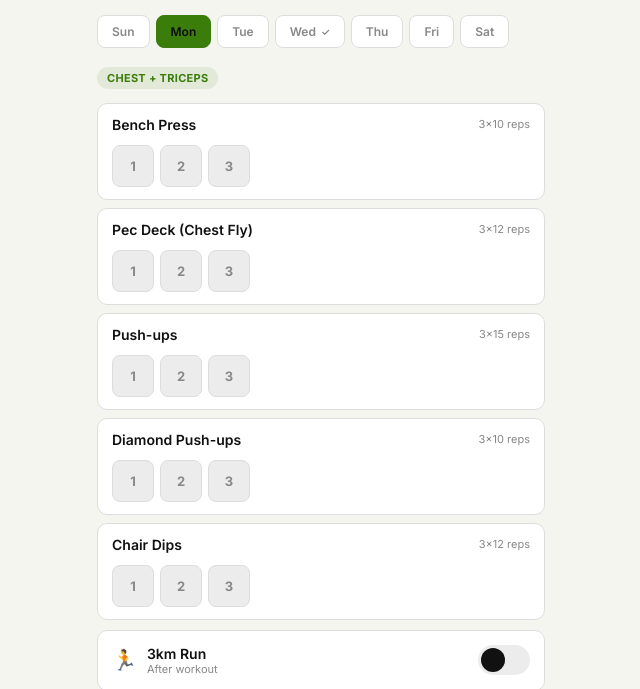
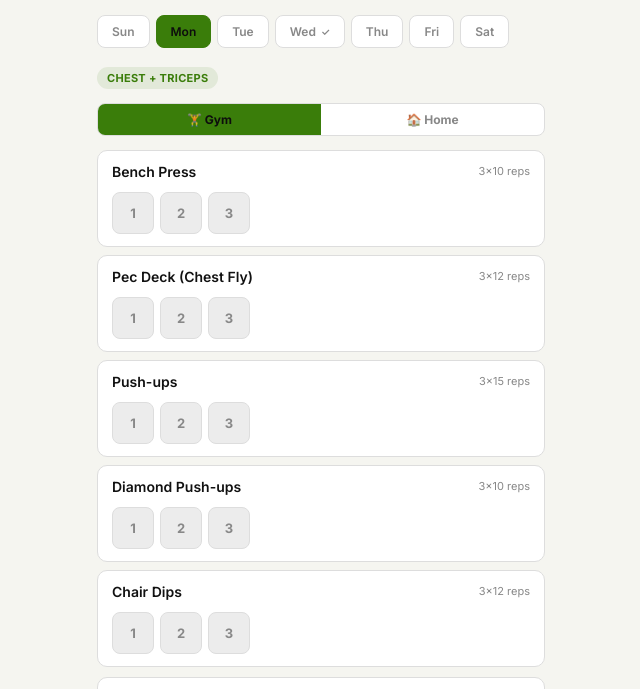
Before and after one commit to Krish-Coding-design/5AM-Grind, a plain HTML site: page index.html in a window 1280 px wide. Shown: the part 99-788 px from the top of the page, without its empty margins (319-959 px from the left). Drawn offline with Linux system fonts and the light colour scheme.

Commit message:
Update index.html

```diff
--- a/index.html
+++ b/index.html
@@ -45,6 +45,10 @@ body{max-width:480px;margin:0 auto;padding:16px 16px calc(16px + env(safe-area-i
 .day-btn.active{background:var(--accent);color:#0d0d0d;border-color:var(--accent)}
 .day-btn.today{border-color:var(--accent)}
 .day-btn .check{font-size:10px;margin-left:2px}
+
+.mode-toggle{display:flex;gap:0;margin-bottom:14px;background:var(--surface);border:1px solid var(--border);border-radius:8px;overflow:hidden}
+.mode-btn{flex:1;padding:8px 0;text-align:center;font-size:12px;font-weight:700;color:var(--text-dim);background:none;border:none;cursor:pointer;font-family:inherit;transition:all .15s}
+.mode-btn.active{background:var(--accent);color:#0d0d0d}
 
 .session-tag{display:inline-block;padding:4px 10px;border-radius:20px;font-size:11px;font-weight:700;letter-spacing:.3px;margin-bottom:14px}
 .session-tag.workout{background:var(--accent-dim);color:var(--accent)}
@@ -137,27 +141,98 @@ const DAY_LABELS = ['Sun','Mon','Tue','Wed','Thu','Fri','Sat'];
 const DAY_FULL = ['Sunday','Monday','Tuesday','Wednesday','Thursday','Friday','Saturday'];
 
 const WORKOUTS = {
-  1:{type:'workout',title:'Chest + Triceps',run:true,exercises:[
-    {name:'Bench Press',sets:3,reps:'10 reps'},{name:'Pec Deck (Chest Fly)',sets:3,reps:'12 reps'},
-    {name:'Push-ups',sets:3,reps:'15 reps'},{name:'Diamond Push-ups',sets:3,reps:'10 reps'},
-    {name:'Chair Dips',sets:3,reps:'12 reps'}]},
-  2:{type:'workout',title:'Back + Biceps',run:true,exercises:[
-    {name:'Pull-ups (or negatives)',sets:3,reps:'max reps'},{name:'Lat Pulldown',sets:3,reps:'12 reps'},
-    {name:'Rows Machine',sets:3,reps:'12 reps'},{name:'Chin-grip Negative Pull-ups',sets:3,reps:'10 reps'}]},
-  3:{type:'light',title:'Rest Day',run:false,message:'Stretch, walk, recover. Muscles grow on rest days.'},
-  4:{type:'workout',title:'Shoulders + Core',run:true,exercises:[
-    {name:'Shoulder Press Machine',sets:3,reps:'12 reps'},{name:'Pike Push-ups',sets:3,reps:'10 reps'},
-    {name:'Plank',sets:3,reps:'45 sec'},{name:'Leg Raises',sets:3,reps:'12 reps'},
-    {name:'Dead Bugs',sets:3,reps:'10 each'}]},
-  5:{type:'workout',title:'Legs',run:true,exercises:[
-    {name:'Squats',sets:3,reps:'20 reps'},{name:'Bulgarian Split Squats',sets:3,reps:'10 each'},
-    {name:'Lunges',sets:3,reps:'12 each'},{name:'Calf Raises',sets:3,reps:'25 reps'},
-    {name:'Wall Sit',sets:3,reps:'30 sec'}]},
-  6:{type:'workout',title:'Full Body',run:true,exercises:[
-    {name:'Pull-ups',sets:3,reps:'max reps'},{name:'Bench Press',sets:3,reps:'10 reps'},
-    {name:'Rows Machine',sets:3,reps:'12 reps'},{name:'Squats',sets:3,reps:'15 reps'},
-    {name:'Plank',sets:3,reps:'30 sec'}]},
-  0:{type:'light',title:'Run Only',run:true,message:'No workout — just your 3km run. Eat big after.'}
+  1: {
+    type:'workout', title:'Chest + Triceps', run:true,
+    gym:[
+      {name:'Bench Press',sets:3,reps:'10 reps'},
+      {name:'Pec Deck (Chest Fly)',sets:3,reps:'12 reps'},
+      {name:'Push-ups',sets:3,reps:'15 reps'},
+      {name:'Diamond Push-ups',sets:3,reps:'10 reps'},
+      {name:'Chair Dips',sets:3,reps:'12 reps'}
+    ],
+    home:[
+      {name:'Push-ups (slow: 3s down)',sets:4,reps:'15 reps'},
+      {name:'Diamond Push-ups',sets:4,reps:'12 reps'},
+      {name:'Decline Push-ups (feet on chair)',sets:3,reps:'12 reps'},
+      {name:'Archer Push-ups',sets:3,reps:'6 each'},
+      {name:'Chair Dips',sets:3,reps:'15 reps'},
+      {name:'Tricep Push-ups (elbows tight)',sets:3,reps:'10 reps'}
+    ]
+  },
+  2: {
+    type:'workout', title:'Back + Biceps', run:true,
+    gym:[
+      {name:'Pull-ups (or negatives)',sets:3,reps:'max reps'},
+      {name:'Lat Pulldown',sets:3,reps:'12 reps'},
+      {name:'Rows Machine',sets:3,reps:'12 reps'},
+      {name:'Chin-grip Negative Pull-ups',sets:3,reps:'10 reps'}
+    ],
+    home:[
+      {name:'Towel Door Rows',sets:4,reps:'12 reps'},
+      {name:'Superman Holds',sets:4,reps:'20 sec'},
+      {name:'Reverse Snow Angels',sets:3,reps:'12 reps'},
+      {name:'Towel Bicep Curls (stand on towel)',sets:3,reps:'12 each'},
+      {name:'Prone Y Raises',sets:3,reps:'12 reps'},
+      {name:'Isometric Towel Pull (5 angles)',sets:3,reps:'10 sec each'}
+    ]
+  },
+  3: {type:'light', title:'Rest Day', run:false, message:'Stretch, walk, recover. Muscles grow on rest days.'},
+  4: {
+    type:'workout', title:'Shoulders + Core', run:true,
+    gym:[
+      {name:'Shoulder Press Machine',sets:3,reps:'12 reps'},
+      {name:'Pike Push-ups',sets:3,reps:'10 reps'},
+      {name:'Plank',sets:3,reps:'45 sec'},
+      {name:'Leg Raises',sets:3,reps:'12 reps'},
+      {name:'Dead Bugs',sets:3,reps:'10 each'}
+    ],
+    home:[
+      {name:'Pike Push-ups',sets:4,reps:'12 reps'},
+      {name:'Elevated Pike Push-ups (feet on chair)',sets:3,reps:'8 reps'},
+      {name:'Lateral Raises (water bottles)',sets:3,reps:'15 each'},
+      {name:'Plank',sets:3,reps:'60 sec'},
+      {name:'Leg Raises',sets:3,reps:'15 reps'},
+      {name:'Dead Bugs',sets:3,reps:'12 each'},
+      {name:'Mountain Climbers',sets:3,reps:'20 reps'}
+    ]
+  },
+  5: {
+    type:'workout', title:'Legs', run:true,
+    gym:[
+      {name:'Squats',sets:3,reps:'20 reps'},
+      {name:'Bulgarian Split Squats',sets:3,reps:'10 each'},
+      {name:'Lunges',sets:3,reps:'12 each'},
+      {name:'Calf Raises',sets:3,reps:'25 reps'},
+      {name:'Wall Sit',sets:3,reps:'30 sec'}
+    ],
+    home:[
+      {name:'Jump Squats',sets:4,reps:'15 reps'},
+      {name:'Bulgarian Split Squats (slow)',sets:3,reps:'12 each'},
+      {name:'Walking Lunges',sets:3,reps:'14 each'},
+      {name:'Single Leg Calf Raises',sets:3,reps:'20 each'},
+      {name:'Wall Sit',sets:3,reps:'45 sec'},
+      {name:'Pistol Squat Negatives',sets:3,reps:'5 each'}
+    ]
+  },
+  6: {
+    type:'workout', title:'Full Body', run:true,
+    gym:[
+      {name:'Pull-ups',sets:3,reps:'max reps'},
+      {name:'Bench Press',sets:3,reps:'10 reps'},
+      {name:'Rows Machine',sets:3,reps:'12 reps'},
+      {name:'Squats',sets:3,reps:'15 reps'},
+      {name:'Plank',sets:3,reps:'30 sec'}
+    ],
+    home:[
+      {name:'Decline Push-ups',sets:3,reps:'15 reps'},
+      {name:'Towel Door Rows',sets:3,reps:'12 reps'},
+      {name:'Pike Push-ups',sets:3,reps:'10 reps'},
+      {name:'Jump Squats',sets:3,reps:'15 reps'},
+      {name:'Burpees',sets:3,reps:'10 reps'},
+      {name:'Plank',sets:3,reps:'45 sec'}
+    ]
+  },
+  0: {type:'light', title:'Run Only', run:true, message:'No workout — just your 3km run. Eat big after.'}
 };
 
 let selectedDay = new Date().getDay();
@@ -192,22 +267,23 @@ function getCurrentDK() {
   return localDate(d);
 }
 
+function getExercises(w, mode) {
+  if (w.type === 'light') return [];
+  return mode === 'home' ? w.home : w.gym;
+}
+
 function getDayCompletion(dk, dayNum) {
   const state = loadDay(dk);
   const w = WORKOUTS[dayNum];
   if (!w) return 0;
 
-  // Pure rest day (Wed) — always counts as complete for streaks
   if (w.type === 'light' && !w.run) return 1;
+  if (w.type === 'light' && w.run) return state.run ? 1 : 0;
 
-  // Run-only day (Sun)
-  if (w.type === 'light' && w.run) {
-    return state.run ? 1 : 0;
-  }
-
-  // Workout days
+  const mode = state.mode || 'gym';
+  const exercises = getExercises(w, mode);
   let total = 0, done = 0;
-  w.exercises.forEach((ex, i) => {
+  exercises.forEach((ex, i) => {
     total += ex.sets;
     for (let s = 0; s < ex.sets; s++) if (state['e'+i+'_s'+s]) done++;
   });
@@ -277,8 +353,11 @@ function renderContent() {
     return;
   }
 
+  const mode = state.mode || 'gym';
+  const exercises = getExercises(w, mode);
+
   let totalSets = 0, doneSets = 0;
-  w.exercises.forEach((ex, i) => {
+  exercises.forEach((ex, i) => {
     totalSets += ex.sets;
     for (let s = 0; s < ex.sets; s++) if (state['e'+i+'_s'+s]) doneSets++;
   });
@@ -287,7 +366,13 @@ function renderContent() {
 
   let h = `<span class="session-tag workout">${w.title.toUpperCase()}</span>`;
 
-  w.exercises.forEach((ex, i) => {
+  // Gym / Home toggle
+  h += `<div class="mode-toggle">
+    <button class="mode-btn ${mode==='gym'?'active':''}" onclick="setMode('gym')">🏋️ Gym</button>
+    <button class="mode-btn ${mode==='home'?'active':''}" onclick="setMode('home')">🏠 Home</button>
+  </div>`;
+
+  exercises.forEach((ex, i) => {
     let sets = '';
     for (let s = 0; s < ex.sets; s++) {
       const d = state['e'+i+'_s'+s] ? 'done' : '';
@@ -322,7 +407,18 @@ function toggleRun() {
 
 function updateKm(v) {
   const dk = getCurrentDK(), s = loadDay(dk);
-  s.km = Math.max(0, parseFloat(v) || 0);
+  s.km = Math.max(0, Math.min(999, parseFloat(v) || 0));
+  saveDay(dk, s); renderNav(); renderContent();
+}
+
+function setMode(mode) {
+  const dk = getCurrentDK(), s = loadDay(dk);
+  // Clear exercise progress when switching modes (different exercise count)
+  const oldMode = s.mode || 'gym';
+  if (oldMode !== mode) {
+    Object.keys(s).forEach(k => { if (k.startsWith('e')) delete s[k]; });
+  }
+  s.mode = mode;
   saveDay(dk, s); renderNav(); renderContent();
 }
 
@@ -336,7 +432,6 @@ function renderHistory() {
   const hv = document.getElementById('historyView');
   const today = new Date();
 
-  // Current streak (yesterday backwards, then check today)
   let streak = 0;
   const d = new Date(today);
   d.setDate(d.getDate() - 1);
@@ -347,7 +442,6 @@ function renderHistory() {
   }
   if (getDayCompletion(dateKey(), today.getDay()) >= 0.5) streak++;
 
-  // Total active days (90 day scan — excludes pure rest days)
   let totalDone = 0;
   const scan = new Date(today);
   for (let i = 0; i < 90; i++) {
@@ -357,7 +451,6 @@ function renderHistory() {
     scan.setDate(scan.getDate() - 1);
   }
 
-  // Best streak (90 day scan)
   let bestStreak = 0, temp = 0;
   const bs = new Date(today);
   for (let i = 0; i < 90; i++) {
@@ -369,18 +462,16 @@ function renderHistory() {
 
   let h = '';
 
-  // Streak cards
   h += `<div class="streak-row">
     <div class="streak-card"><div class="streak-num">${streak}</div><div class="streak-label">Current Streak</div></div>
     <div class="streak-card"><div class="streak-num">${bestStreak}</div><div class="streak-label">Best Streak</div></div>
     <div class="streak-card"><div class="streak-num">${totalDone}</div><div class="streak-label">Total Days</div></div>
   </div>`;
 
-  // Weekly grids (last 4 weeks)
   h += `<div class="history-title">Weekly Overview</div>`;
   for (let wk = 0; wk < 4; wk++) {
     const ref = new Date(today);
-    ref.setDate(ref.getDate() - ref.getDay() - wk * 7); // Sunday of that week
+    ref.setDate(ref.getDate() - ref.getDay() - wk * 7);
     const weekEnd = new Date(ref); weekEnd.setDate(ref.getDate() + 6);
     const label = wk === 0 ? 'This week' : wk === 1 ? 'Last week'
       : ref.getDate() + ' ' + ref.toLocaleString('en',{month:'short'}) + ' – ' + weekEnd.getDate() + ' ' + weekEnd.toLocaleString('en',{month:'short'});
@@ -405,7 +496,6 @@ function renderHistory() {
     h += `</div></div>`;
   }
 
-  // Km history this week
   h += `<div class="history-title">Kilometers This Week</div><div class="km-history">`;
   const stRef = new Date(today); stRef.setDate(stRef.getDate() - stRef.getDay());
   let hasKm = false, totalKm = 0;
```
